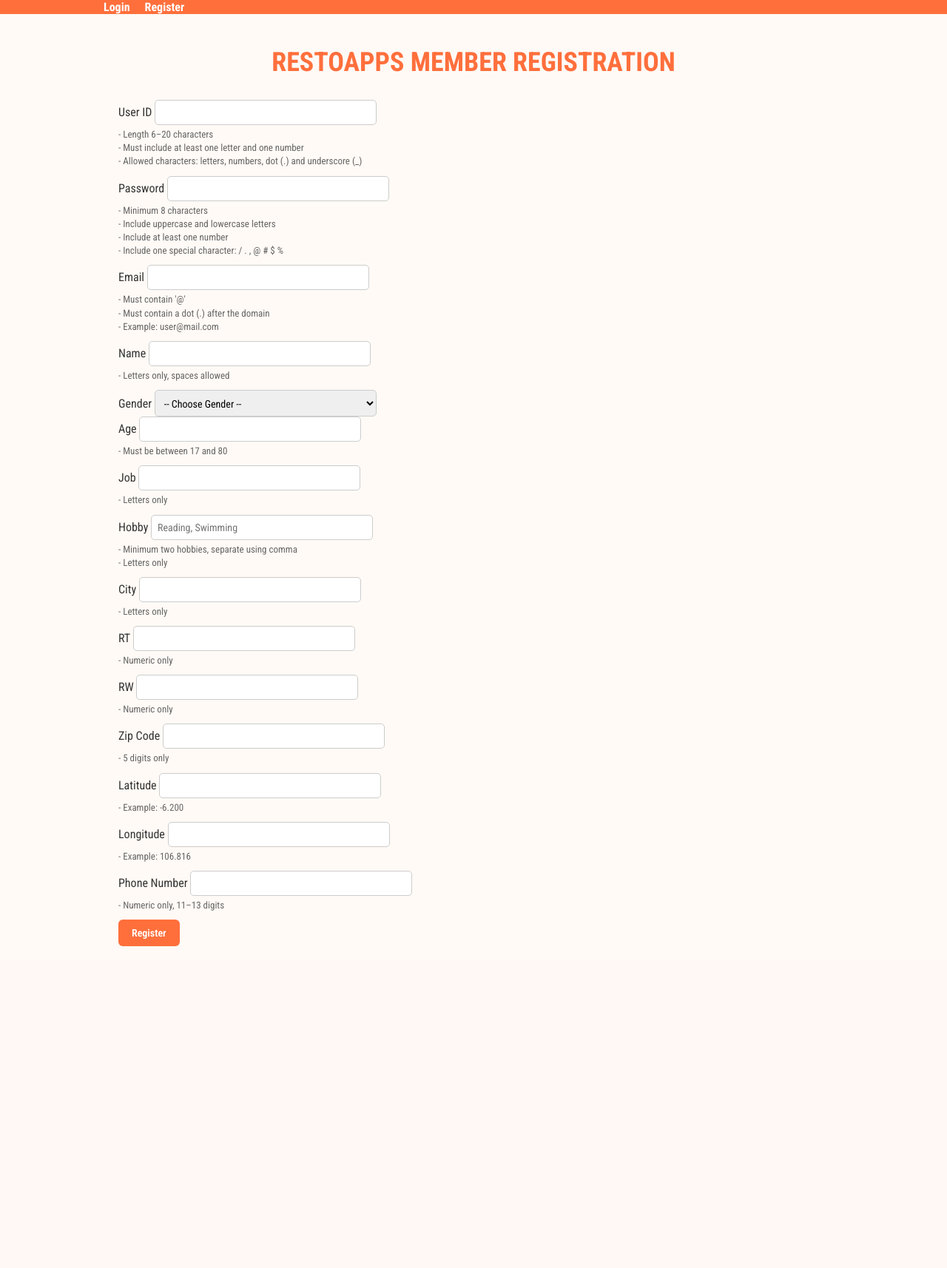
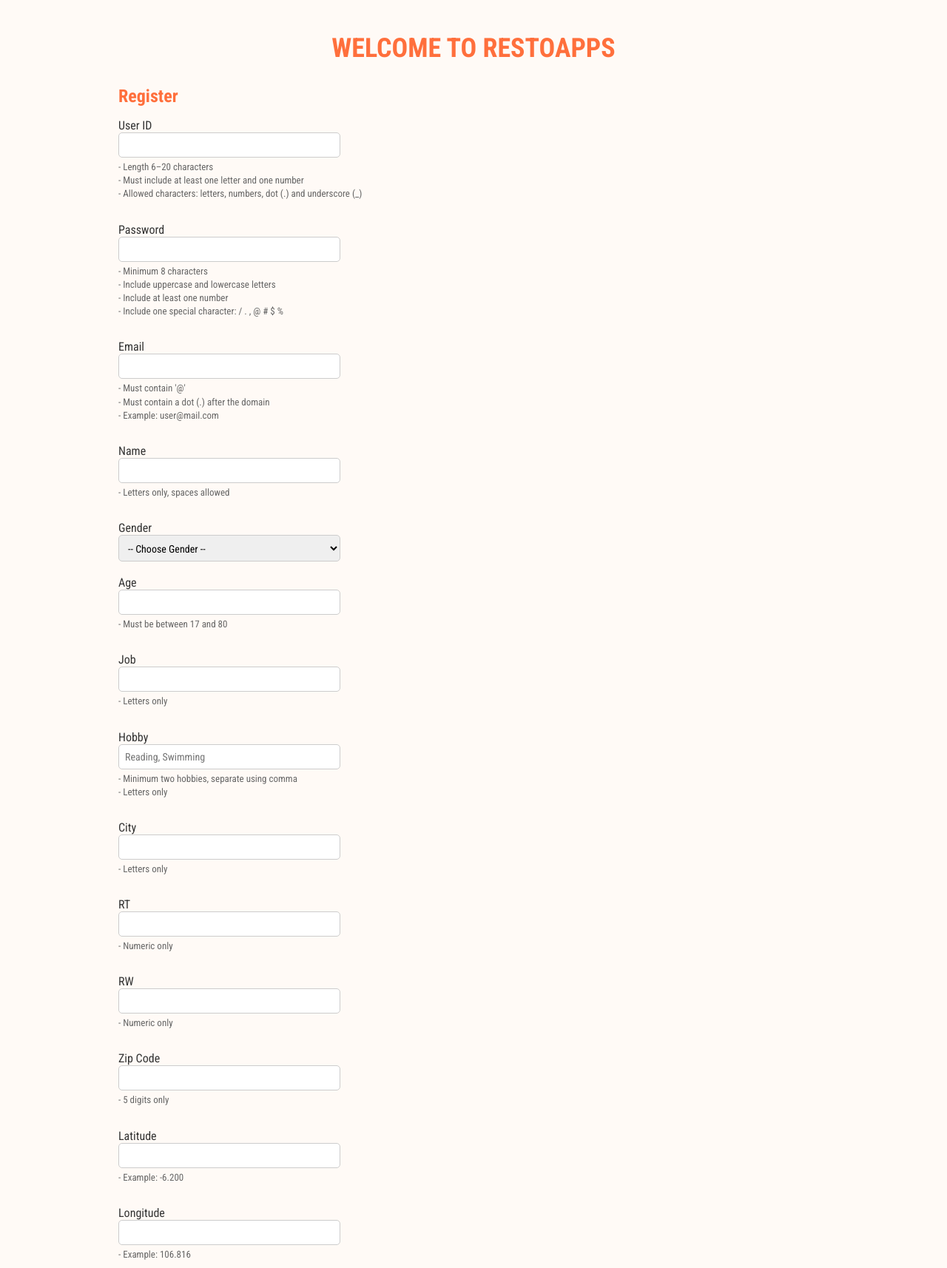
Before and after one commit to aliciawijaya98/food_order_apps_sqlite, a Flask app: page /register in a window 1280 px wide. Shown: the top 1714 px of the page at 74% size. Before the commit the page ends 1279 px from the top, so only its background shows below. Run offline with Flask 3, Linux system fonts and the light colour scheme.

Commit message:
Update html & css

```diff
--- a/templates/base.html
+++ b/templates/base.html
@@ -6,10 +6,10 @@
 </head>
 <body>
 
+{% if not (request.endpoint == 'login' or request.endpoint == 'register') %}
 <nav class="navbar">
     <div class="nav-inner">
         {% if session.get('user_id') %}
-
             <a href="{{ url_for('index') }}">Home</a>
             <a href="{{ url_for('menu') }}">Menu</a>
             <a href="{{ url_for('orders') }}">Orders</a>
@@ -18,16 +18,13 @@
                 {{ session['user_id'] }}
             </span>
             <a href="{{ url_for('logout') }}">Logout</a>
-
         {% else %}
-
             <a href="{{ url_for('login') }}">Login</a>
             <a href="{{ url_for('register') }}">Register</a>
-
         {% endif %}
-
     </div>
 </nav>
+{% endif %}
 
 <main class="page">
 
--- a/templates/register.html
+++ b/templates/register.html
@@ -1,8 +1,11 @@
 {% extends "base.html" %}
+
+{% block title %}Register{% endblock %}
 
 {% block content %}
 
-<h1 class="welcome-title">RESTOAPPS MEMBER REGISTRATION</h1>
+<h1 class="welcome-title">WELCOME TO RESTOAPPS</h1>
+<h2>Register</h2>
 
 <div class="container">
   {% if error %}
@@ -12,130 +15,116 @@
   <form method="POST">
 
     <!-- UserID -->
-    <div class="form-group">
-      <label for="user_id">User ID</label>
+    <label for="user_id">User ID</label><br>
     <input type="text" id="user_id" name="user_id" required
            pattern="(?=.*[A-Za-z])(?=.*\d)[A-Za-z0-9._]{6,20}"
-             title="6–20 chars, must include letters and numbers, allowed: . _">
+           title="6–20 chars, must include letters and numbers, allowed: . _"><br>
     <span class="hint">
       - Length 6–20 characters<br>
       - Must include at least one letter and one number<br>
       - Allowed characters: letters, numbers, dot (.) and underscore (_)
     </span>
-    </div>
+    <br>
 
     <!-- Password -->
-    <div class="form-group">
-      <label for="password">Password</label>
+    <label for="password">Password</label><br>
     <input type="password" id="password" name="password" required minlength="8"
-             title="Min 8 chars, include upper/lowercase, number, special (/.,@#$%)">
+           title="Min 8 chars, include upper/lowercase, number, special (/.,@#$%)"><br>
     <span class="hint">
       - Minimum 8 characters<br>
       - Include uppercase and lowercase letters<br>
       - Include at least one number<br>
       - Include one special character: / . , @ # $ %
     </span>
-    </div>
+    <br>
 
     <!-- Email -->
-    <div class="form-group">
-      <label for="email">Email</label>
+    <label for="email">Email</label><br>
     <input type="email" id="email" name="email" required
-             pattern="[a-zA-Z0-9._%+-]+@[a-zA-Z0-9.-]+\.[a-zA-Z]{2,5}"
-             title="Must be a valid email, e.g. user@mail.com">
+           pattern="[a-zA-Z0-9._%+-]+@[a-zA-Z0-9.-]+\.[a-zA-Z]{2,5}"><br>
     <span class="hint">
       - Must contain '@'<br>
       - Must contain a dot (.) after the domain<br>
       - Example: user@mail.com
     </span>
-    </div>
+    <br>
 
     <!-- Name -->
-    <div class="form-group">
-      <label for="name">Name</label>
-      <input type="text" id="name" name="name" required pattern="[A-Za-z ]+">
+    <label for="name">Name</label><br>
+    <input type="text" id="name" name="name" required pattern="[A-Za-z ]+"><br>
     <span class="hint">- Letters only, spaces allowed</span>
-    </div>
+    <br>
 
     <!-- Gender -->
-    <div class="form-group">
-      <label for="gender">Gender</label>
+    <label for="gender">Gender</label><br>
     <select id="gender" name="gender" required>
       <option value="">-- Choose Gender --</option>
       <option value="Male">Male</option>
       <option value="Female">Female</option>
     </select>
-    </div>
+    <br><br>
 
     <!-- Age -->
-    <div class="form-group">
-      <label for="age">Age</label>
-      <input type="number" id="age" name="age" min="17" max="80" required>
+    <label for="age">Age</label><br>
+    <input type="number" id="age" name="age" min="17" max="80" required><br>
     <span class="hint">- Must be between 17 and 80</span>
-    </div>
+    <br>
 
     <!-- Job -->
-    <div class="form-group">
-      <label for="job">Job</label>
-      <input type="text" id="job" name="job" required pattern="[A-Za-z ]+">
+    <label for="job">Job</label><br>
+    <input type="text" id="job" name="job" required pattern="[A-Za-z ]+"><br>
     <span class="hint">- Letters only</span>
-    </div>
+    <br>
 
     <!-- Hobby -->
-    <div class="form-group">
-      <label for="hobby">Hobby</label>
-      <input type="text" id="hobby" name="hobby" placeholder="Reading, Swimming" required pattern="[A-Za-z ,]+">
-      <span class="hint">- Minimum two hobbies, separate using comma<br>- Letters only</span>
-    </div>
+    <label for="hobby">Hobby</label><br>
+    <input type="text" id="hobby" name="hobby" placeholder="Reading, Swimming" required pattern="[A-Za-z ,]+"><br>
+    <span class="hint">
+      - Minimum two hobbies, separate using comma<br>
+      - Letters only
+    </span>
+    <br>
 
     <!-- Address -->
-    <div class="form-group">
-      <label for="city">City</label>
-      <input type="text" id="city" name="city" required pattern="[A-Za-z ]+">
+    <label for="city">City</label><br>
+    <input type="text" id="city" name="city" required pattern="[A-Za-z ]+"><br>
     <span class="hint">- Letters only</span>
-    </div>
+    <br>
 
-    <div class="form-group">
-      <label for="rt">RT</label>
-      <input type="text" id="rt" name="rt" required pattern="\d+">
+    <label for="rt">RT</label><br>
+    <input type="text" id="rt" name="rt" required pattern="\d+"><br>
     <span class="hint">- Numeric only</span>
-    </div>
+    <br>
 
-    <div class="form-group">
-      <label for="rw">RW</label>
-      <input type="text" id="rw" name="rw" required pattern="\d+">
+    <label for="rw">RW</label><br>
+    <input type="text" id="rw" name="rw" required pattern="\d+"><br>
     <span class="hint">- Numeric only</span>
-    </div>
+    <br>
 
-    <div class="form-group">
-      <label for="zipcode">Zip Code</label>
-      <input type="text" id="zipcode" name="zipcode" required pattern="\d{5}">
+    <label for="zip">Zip Code</label><br>
+    <input type="text" id="zip" name="zip" required pattern="\d{5}"><br>
     <span class="hint">- 5 digits only</span>
-    </div>
+    <br>
 
     <!-- Coordinates -->
-    <div class="form-group">
-      <label for="latitude">Latitude</label>
-      <input type="text" id="latitude" name="latitude" required pattern="-?\d+(\.\d+)?">
+    <label for="latitude">Latitude</label><br>
+    <input type="text" id="latitude" name="latitude" required pattern="-?\d+(\.\d+)?"><br>
     <span class="hint">- Example: -6.200</span>
-    </div>
+    <br>
 
-    <div class="form-group">
-      <label for="longitude">Longitude</label>
-      <input type="text" id="longitude" name="longitude" required pattern="-?\d+(\.\d+)?">
+    <label for="longitude">Longitude</label><br>
+    <input type="text" id="longitude" name="longitude" required pattern="-?\d+(\.\d+)?"><br>
     <span class="hint">- Example: 106.816</span>
-    </div>
+    <br>
 
     <!-- Phone -->
-    <div class="form-group">
-      <label for="phone">Phone Number</label>
-      <input type="text" id="phone" name="phone" required pattern="\d{11,13}">
+    <label for="phone">Phone Number</label><br>
+    <input type="text" id="phone" name="phone" required pattern="\d{11,13}"><br>
     <span class="hint">- Numeric only, 11–13 digits</span>
-    </div>
+    <br>
 
     <button type="submit">Register</button>
 
   </form>
 </div>
-
 {% endblock %}
```
Also changed, not shown: 1 other file. Lines whose indentation alone changed are shown as unchanged.
